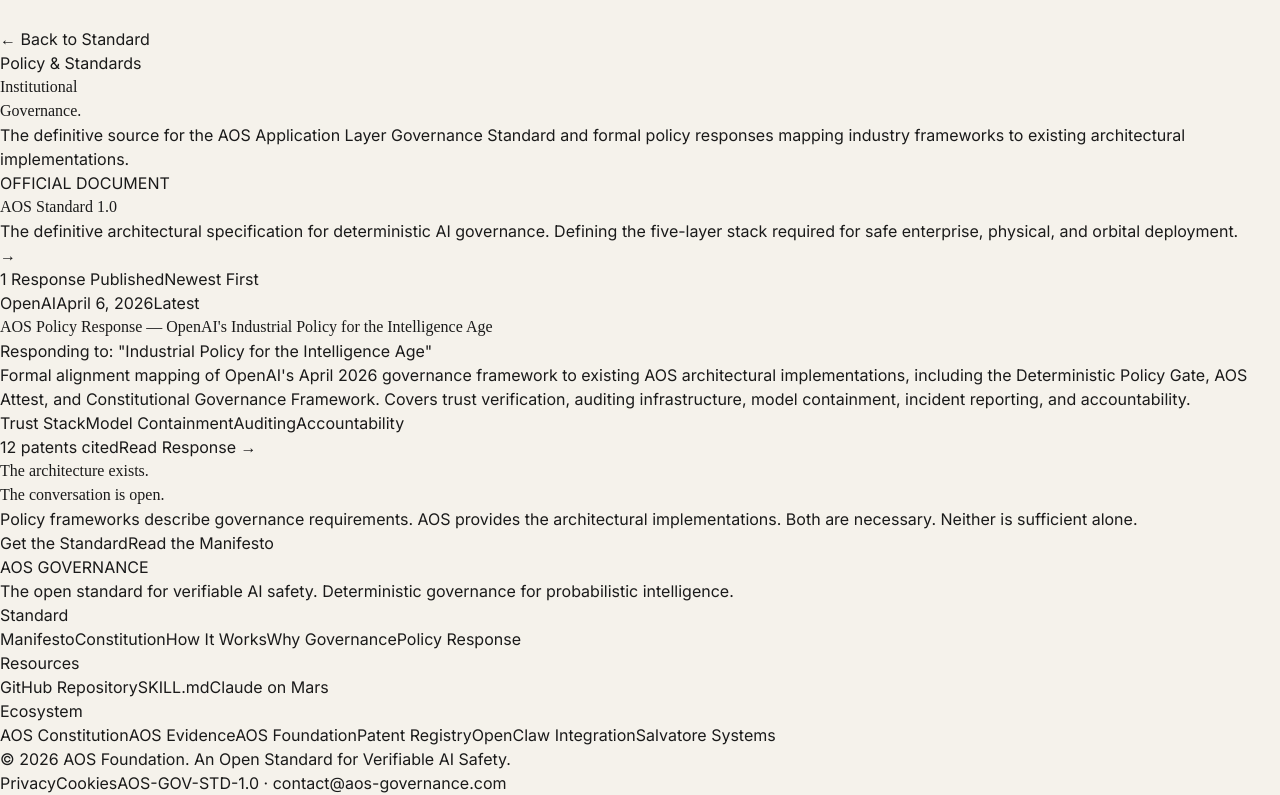
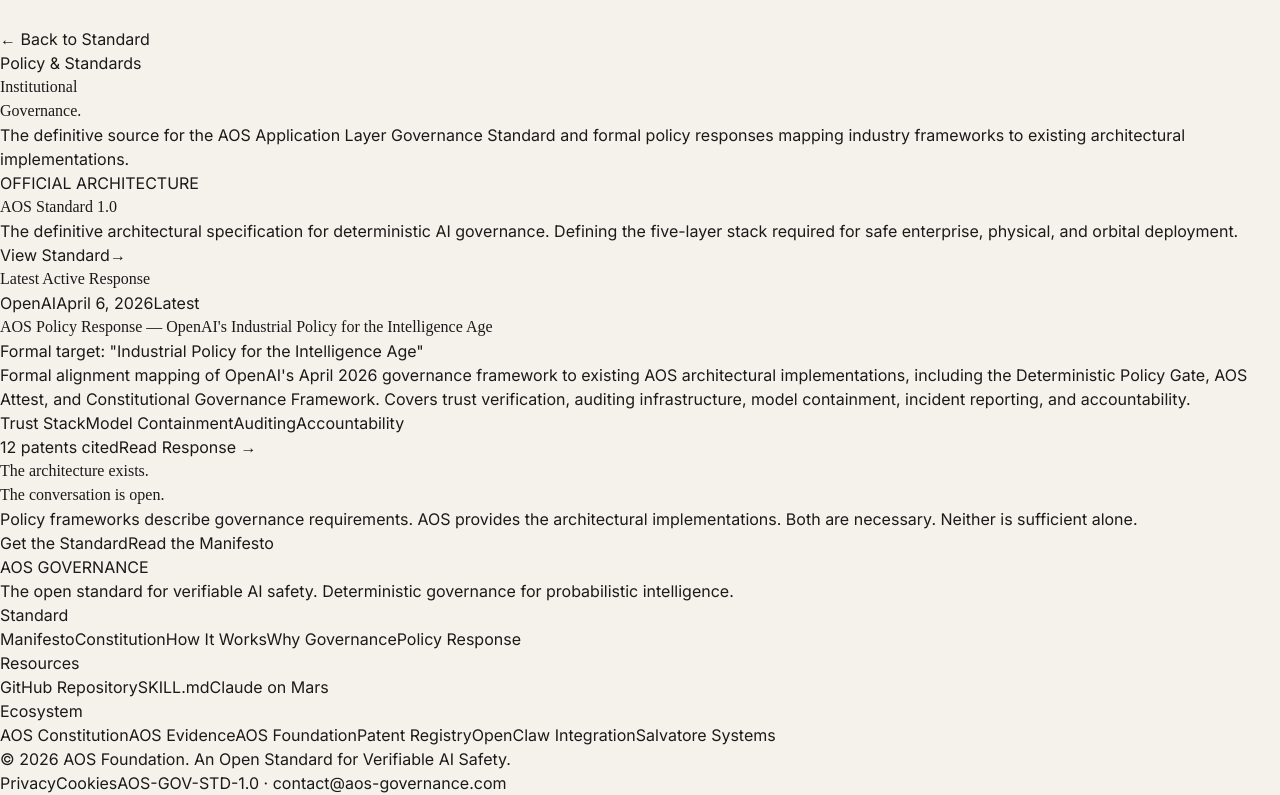
Before and after one commit to genesalvatore/aos-governance.com, a React (Vite) app in the folder aos-governance-web/: page /policy-response in a window 1280 px wide. Shown: the part 1349-2144 px from the top of the page. Built offline with nearby package versions, Linux system fonts and the light colour scheme.

Commit message:
feat: drop broken print button, redesign policy response page to sleek 2-column sticky architecture

```diff
--- a/aos-governance-web/src/pages/AOSStandardPage.tsx
+++ b/aos-governance-web/src/pages/AOSStandardPage.tsx
@@ -116,12 +116,6 @@ export default function AOSStandardPage() {
                     <p className="text-xl md:text-2xl text-gray-500 max-w-2xl leading-relaxed">
                         A Governance Architecture for the Intelligence Age.
                     </p>
-                    <div className="mt-8 flex gap-4 pt-4 border-t border-gray-200">
-                        <button onClick={() => window.print()} className="px-5 py-2.5 bg-black text-white rounded-lg text-sm font-medium hover:bg-gray-800 transition-colors flex items-center gap-2">
-                            <svg width="16" height="16" viewBox="0 0 24 24" fill="none" stroke="currentColor" strokeWidth="2" strokeLinecap="round" strokeLinejoin="round"><polyline points="6 9 6 2 18 2 18 9"></polyline><path d="M6 18H4a2 2 0 0 1-2-2v-5a2 2 0 0 1 2-2h16a2 2 0 0 1 2 2v5a2 2 0 0 1-2 2h-2"></path><rect x="6" y="14" width="12" height="8"></rect></svg>
-                            Print & Save as PDF
-                        </button>
-                    </div>
                 </div>
             </section>
 
--- a/aos-governance-web/src/pages/PolicyResponsePage.tsx
+++ b/aos-governance-web/src/pages/PolicyResponsePage.tsx
@@ -54,103 +54,152 @@ export default function PolicyResponsePage() {
                 </div>
             </section>
 
-            {/* The Standard CTA */}
-            <section className="py-12 bg-white -mt-10 relative z-10">
-                <div className="max-w-4xl mx-auto px-6">
-                    <Link to="/policy/aos-standard" className="block group">
-                        <div className="border-2 border-black rounded-2xl p-8 bg-[#f5f2eb] hover:bg-[#eae6d9] transition-colors relative overflow-hidden">
-                            <div className="absolute top-0 right-0 w-32 h-32 bg-black/5 rounded-full blur-3xl -mr-10 -mt-10 group-hover:bg-black/10 transition-colors"></div>
+            {/* Main Layout Container */}
+            <section className="pb-24 bg-white md:-mt-10 relative z-10 rounded-t-[3rem] pt-12 md:pt-16">
+                <div className="max-w-6xl mx-auto px-6">
+                    <div className="grid lg:grid-cols-[400px_1fr] gap-10 lg:gap-16 items-start">
 
-                            <div className="flex flex-wrap md:flex-nowrap items-start justify-between gap-6 relative z-10">
-                                <div className="space-y-4">
-                                    <div className="inline-block px-3 py-1 text-[10px] font-mono border border-black rounded-full uppercase tracking-wider bg-black text-white">
-                                        OFFICIAL DOCUMENT
+                        {/* ─── LEFT COLUMN: Sticky Vertical Standard Card ─── */}
+                        <aside className="lg:sticky lg:top-32 w-full">
+                            <Link to="/policy/aos-standard" className="block group h-full">
+                                <div className="border-2 border-black rounded-[2rem] p-8 md:p-10 bg-[#f5f2eb] hover:bg-[#eae6d9] transition-colors relative overflow-hidden flex flex-col h-full min-h-[500px]">
+                                    <div className="absolute top-0 right-0 w-48 h-48 bg-black/5 rounded-full blur-3xl -mr-16 -mt-16 group-hover:bg-black/10 transition-colors"></div>
+
+                                    <div className="flex-1 flex flex-col items-start gap-4 relative z-10 w-full">
+                                        <div className="inline-block px-3 py-1 text-[10px] font-mono border border-black rounded-full uppercase tracking-wider bg-black text-white shrink-0 self-start">
+                                            OFFICIAL ARCHITECTURE
                                         </div>
-                                    <h2 className="font-serif text-3xl text-black">AOS Standard 1.0</h2>
-                                    <p className="text-gray-700 max-w-xl leading-relaxed">
+                                        <h2 className="font-serif text-4xl md:text-5xl text-black leading-[1.05] mt-4">
+                                            AOS Standard 1.0
+                                        </h2>
+                                        <p className="text-gray-700 leading-relaxed mt-4">
                                             The definitive architectural specification for deterministic AI governance. Defining the five-layer stack required for safe enterprise, physical, and orbital deployment.
                                         </p>
                                     </div>
-                                <div className="shrink-0 flex items-center justify-center mt-2 md:mt-0">
-                                    <span className="inline-flex items-center justify-center w-12 h-12 rounded-full bg-white border border-gray-300 text-black group-hover:scale-110 group-hover:bg-black group-hover:text-white transition-all shadow-sm">
+
+                                    <div className="mt-8 flex justify-between items-end relative z-10 w-full pt-6 border-t border-black/10">
+                                        <span className="text-xs font-mono uppercase tracking-wider text-black font-semibold">View Standard</span>
+                                        <span className="inline-flex items-center justify-center w-12 h-12 rounded-full bg-white border border-gray-300 text-black group-hover:scale-110 group-hover:bg-black group-hover:text-white transition-all shadow-sm shrink-0">
                                             →
                                         </span>
                                     </div>
                                 </div>
+                            </Link>
+                        </aside>
+
+                        {/* ─── RIGHT COLUMN: Responses ─── */}
+                        <div className="space-y-16">
+
+                            {/* Latest Response Card */}
+                            {POLICY_RESPONSES.length > 0 && (
+                                <section>
+                                    <div className="flex items-center justify-between mb-6 pb-4 border-b border-gray-100">
+                                        <h3 className="text-xs font-mono uppercase tracking-widest text-gray-400">Latest Active Response</h3>
+                                        <div className="relative flex items-center justify-center w-3 h-3">
+                                            <span className="absolute inline-flex w-full h-full bg-green-400 rounded-full opacity-75 animate-ping"></span>
+                                            <span className="relative inline-flex w-2 h-2 bg-green-500 rounded-full"></span>
                                         </div>
-                    </Link>
                                     </div>
-            </section>
 
-            {/* Response Count Bar */}
-            <section className="border-y border-black/5 bg-gray-50">
-                <div className="max-w-4xl mx-auto px-6 py-4 flex items-center justify-between">
-                    <span className="text-xs font-mono uppercase tracking-wider text-gray-400">
-                        {POLICY_RESPONSES.length} {POLICY_RESPONSES.length === 1 ? 'Response' : 'Responses'} Published
+                                    {(() => {
+                                        const latest = POLICY_RESPONSES[0];
+                                        return (
+                                            <Link to={`/policy-response/${latest.slug}`} className="block group">
+                                                <article className="border border-gray-200 rounded-[2rem] overflow-hidden hover:border-black/30 hover:shadow-2xl transition-all duration-300 bg-white p-8 md:p-10 relative">
+                                                    {/* Header Row */}
+                                                    <div className="flex flex-wrap items-center gap-3 mb-6">
+                                                        <span className="inline-block px-3 py-1 text-xs font-mono uppercase tracking-wider rounded-full bg-blue-50 text-blue-700 border border-blue-200">
+                                                            {latest.respondingOrg}
                                                         </span>
-                    <span className="text-xs font-mono text-gray-400">Newest First</span>
-                </div>
-            </section>
-
-            {/* Response List */}
-            <section className="py-16 md:py-24">
-                <div className="max-w-4xl mx-auto px-6 space-y-8">
-                    {POLICY_RESPONSES.map((entry) => (
-                        <Link
-                            key={entry.slug}
-                            to={`/policy-response/${entry.slug}`}
-                            className="block group"
-                        >
-                            <article className="border border-gray-100 rounded-2xl overflow-hidden hover:border-gray-300 hover:shadow-xl transition-all duration-300 bg-white p-6 md:p-8">
-                                {/* Header Row */}
-                                <div className="flex flex-wrap items-center gap-3 mb-4">
-                                    <span className="inline-block px-2.5 py-0.5 text-xs font-mono uppercase tracking-wider rounded-full bg-blue-50 text-blue-700 border border-blue-200">
-                                        {entry.respondingOrg}
-                                    </span>
-                                    <span className="text-xs text-gray-400 font-mono">{entry.date}</span>
-                                    {entry.badge && (
+                                                        <span className="text-xs text-gray-400 font-mono">{latest.date}</span>
+                                                        {latest.badge && (
                                                             <span className="inline-block px-2.5 py-0.5 text-[10px] font-mono uppercase tracking-wider rounded-full bg-amber-50 text-amber-700 border border-amber-200">
-                                            {entry.badge}
+                                                                {latest.badge}
                                                             </span>
                                                         )}
                                                     </div>
 
                                                     {/* Title */}
-                                <h2 className="font-serif text-2xl md:text-3xl leading-tight mb-3 group-hover:text-gray-700 transition-colors">
-                                    {entry.title}
+                                                    <h2 className="font-serif text-3xl md:text-4xl leading-tight mb-4 group-hover:text-gray-700 transition-colors pr-8">
+                                                        {latest.title}
                                                     </h2>
 
                                                     {/* Responding To */}
-                                <div className="text-sm text-gray-500 mb-4">
-                                    Responding to: <span className="italic">"{entry.respondingTo}"</span>
+                                                    <div className="text-sm text-gray-500 mb-6">
+                                                        Formal target: <span className="italic font-medium text-black">"{latest.respondingTo}"</span>
                                                     </div>
 
                                                     {/* Summary */}
-                                <p className="text-gray-500 leading-relaxed mb-6">
-                                    {entry.summary}
+                                                    <p className="text-gray-600 leading-relaxed mb-8 text-lg">
+                                                        {latest.summary}
                                                     </p>
 
                                                     {/* Footer Row */}
-                                <div className="flex flex-wrap items-center justify-between gap-4 pt-4 border-t border-gray-100">
+                                                    <div className="flex flex-wrap items-center justify-between gap-4 pt-6 border-t border-gray-100">
                                                         <div className="flex flex-wrap gap-2">
-                                        {entry.tags.map(tag => (
-                                            <span key={tag} className="px-2 py-0.5 text-[10px] font-mono uppercase tracking-wider rounded bg-gray-100 text-gray-500">
+                                                            {latest.tags.map(tag => (
+                                                                <span key={tag} className="px-2 py-1 text-[10px] font-mono uppercase tracking-wider rounded bg-gray-100 text-gray-500">
                                                                     {tag}
                                                                 </span>
                                                             ))}
                                                         </div>
-                                    <div className="flex items-center gap-4">
-                                        <span className="text-xs font-mono text-gray-400">
-                                            {entry.patentsCited} patents cited
+                                                        <div className="flex items-center gap-6">
+                                                            <span className="text-xs font-mono text-gray-400 hidden sm:inline-block">
+                                                                {latest.patentsCited} patents cited
                                                             </span>
-                                        <span className="text-sm font-medium text-black group-hover:text-gray-600 transition-colors flex items-center gap-1">
-                                            Read Response <span className="transition-transform group-hover:translate-x-1">→</span>
+                                                            <span className="text-sm font-medium text-black group-hover:bg-black group-hover:text-white px-4 py-2 rounded-full transition-colors flex items-center gap-2 border border-black/10">
+                                                                Read Response <span>→</span>
                                                             </span>
                                                         </div>
                                                     </div>
                                                 </article>
                                             </Link>
+                                        );
+                                    })()}
+                                </section>
+                            )}
+
+                            {/* Other Responses List */}
+                            {POLICY_RESPONSES.length > 1 && (
+                                <section className="space-y-6">
+                                    <div className="border-b border-gray-100 pb-4 mb-6">
+                                        <h3 className="text-xs font-mono uppercase tracking-widest text-gray-400">Response Archive ({POLICY_RESPONSES.length - 1})</h3>
+                                    </div>
+                                    <div className="space-y-6">
+                                        {POLICY_RESPONSES.slice(1).map((entry) => (
+                                            <Link key={entry.slug} to={`/policy-response/${entry.slug}`} className="block group">
+                                                {/* Smaller list format for archive */}
+                                                <article className="border border-gray-100 rounded-2xl overflow-hidden hover:border-gray-300 hover:shadow-lg transition-all duration-300 bg-white p-6 relative">
+                                                    <div className="flex flex-col sm:flex-row gap-6 sm:gap-10">
+                                                        <div className="sm:w-32 shrink-0 space-y-2">
+                                                            <span className="block px-2.5 py-1 text-[10px] font-mono uppercase tracking-wider rounded-md bg-blue-50 text-blue-700 text-center border border-blue-100">
+                                                                {entry.respondingOrg}
+                                                            </span>
+                                                            <div className="text-[10px] text-gray-400 font-mono text-center">{entry.date}</div>
+                                                        </div>
+                                                        <div className="flex-1">
+                                                            <h4 className="font-serif text-xl leading-tight mb-2 group-hover:text-gray-700 transition-colors">
+                                                                {entry.title}
+                                                            </h4>
+                                                            <p className="text-sm text-gray-500 line-clamp-2 leading-relaxed mb-4">
+                                                                {entry.summary}
+                                                            </p>
+                                                            <div className="flex items-center gap-2">
+                                                                {entry.tags.slice(0, 2).map((tag, i) => (
+                                                                    <span key={i} className="text-[10px] font-mono uppercase text-gray-400">#{tag}</span>
                                                                 ))}
+                                                                {entry.tags.length > 2 && <span className="text-[10px] font-mono text-gray-400">+{entry.tags.length - 2}</span>}
+                                                            </div>
+                                                        </div>
+                                                    </div>
+                                                </article>
+                                            </Link>
+                                        ))}
+                                    </div>
+                                </section>
+                            )}
+                        </div>
+                    </div>
                 </div>
             </section>
 
```
Lines whose indentation alone changed are shown as unchanged.
